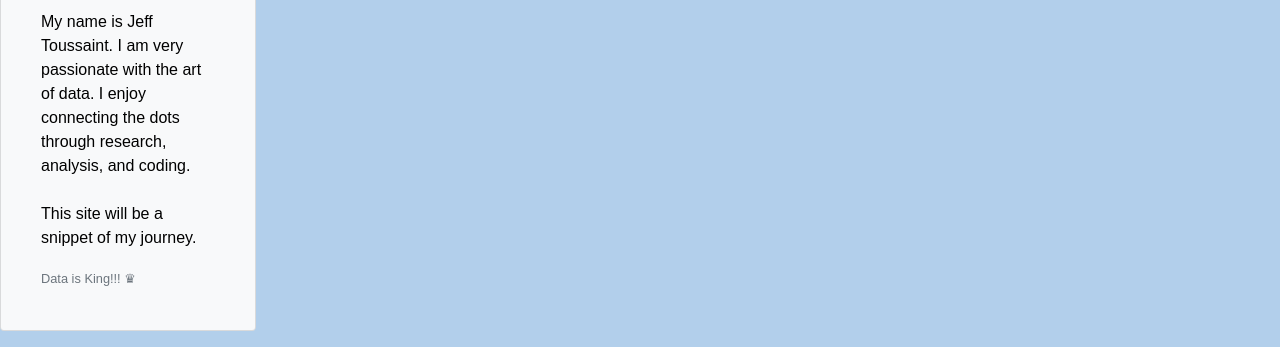
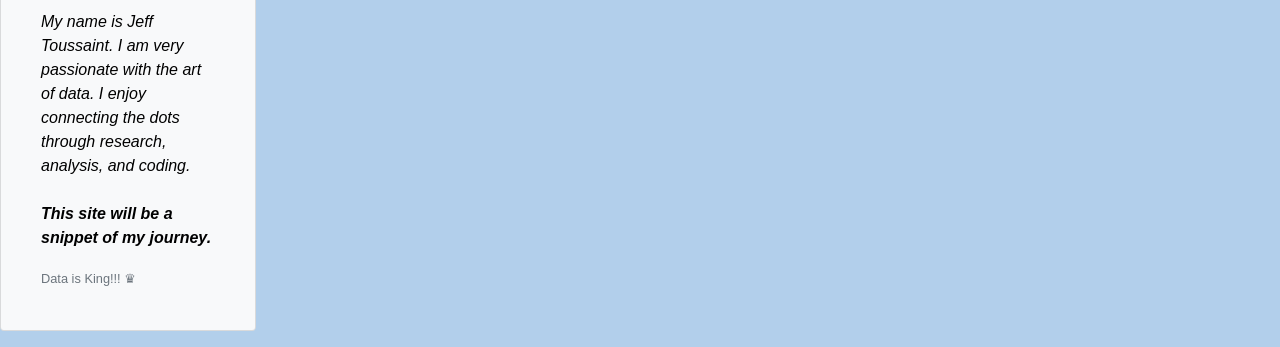
Before and after one commit to jeffsaint13/Web-Design-Challenge, a plain HTML site: page index.html in a window 1280 px wide. Shown: the part 691-1038 px from the top of the page. Drawn offline with nearby package versions, Linux system fonts and the light colour scheme.

Commit message:
Website Push 010

```diff
--- a/index.html
+++ b/index.html
@@ -116,9 +116,9 @@
 
         <div class="card-body">
           <h2 class="card-title"> Welcome! </h2>
-          <p class="card-text">My name is Jeff Toussaint. I am very passionate with the art of data. I enjoy connecting the dots through research, analysis, and coding.
+          <p class="card-text"><i>My name is Jeff Toussaint. I am very passionate with the art of data. I enjoy connecting the dots through research, analysis, and coding.</i>
             <br>
-            <br>This site will be a snippet of my journey.</p>
+            <br><i><b>This site will be a snippet of my journey.</b></i></p>
           <p class="card-text"><small class="text-muted">Data is King!!! ♛ </small></p>
         </div>
 
```
